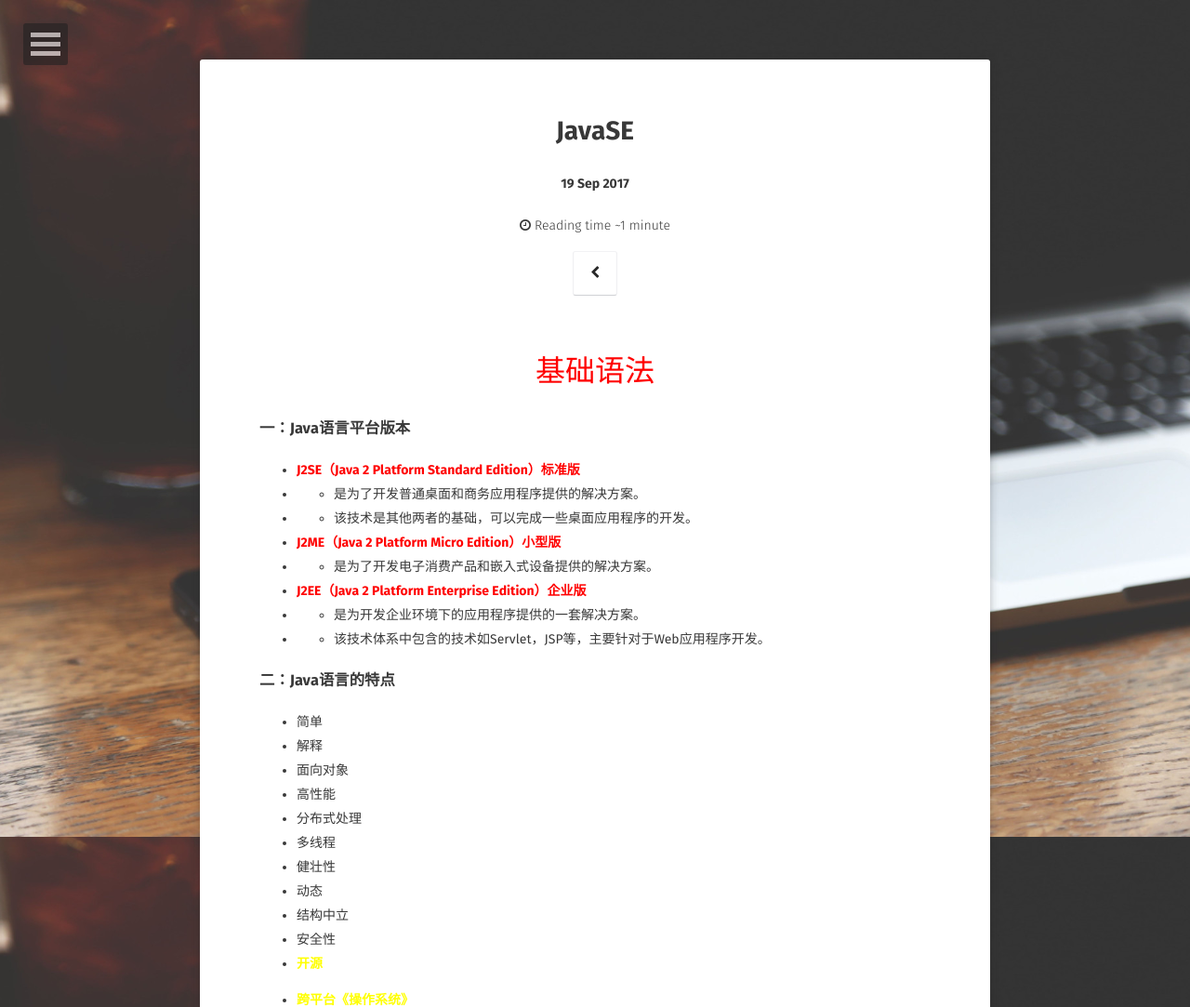
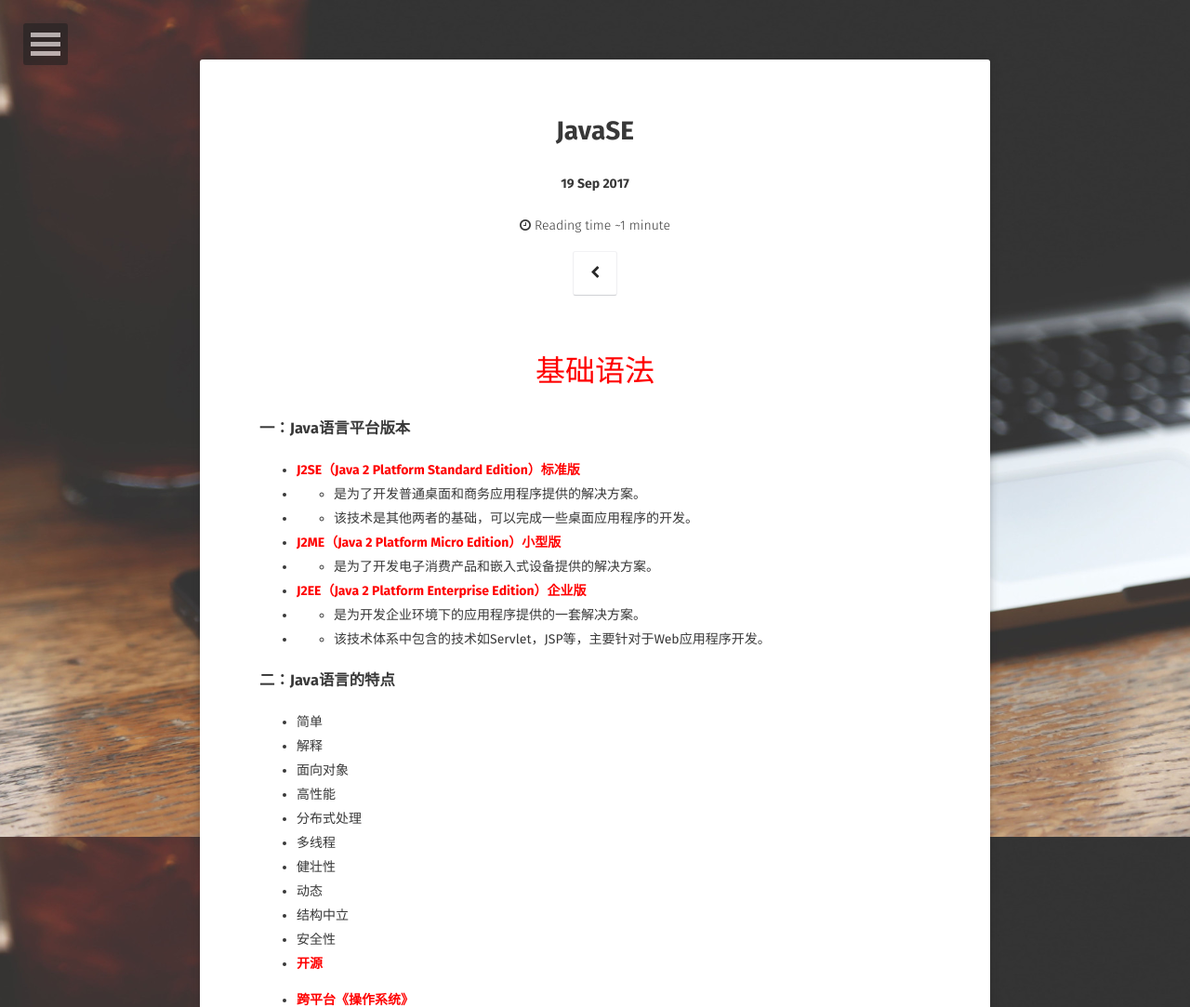
Before and after one commit to jackieliutao/javaStudyRoute, a Jekyll site: the page built from _posts/2017-09-18-JAVASE.md, in a window 1280 px wide. Shown: the top 1083 px of the page at 93% size. Built offline with Jekyll 4.4.1, drawn with Linux system fonts in a browser that asks for light colours; some web fonts are replaced; comment, search, counter and statistics services are not loaded; grey boxes are pictures that could not be loaded.

Commit message:
add content
add content

```diff
--- a/_posts/2017-09-18-JAVASE.md
+++ b/_posts/2017-09-18-JAVASE.md
@@ -40,8 +40,8 @@ comments: true
 * 动态
 * 结构中立
 * 安全性
-* **<font color="yellow">开源</font>**
-* **<font color="yellow">跨平台《操作系统》</font>**
+* **<font color="red">开源</font>**
+* **<font color="red">跨平台《操作系统》</font>**
 
 * ![image](images/java语言跨平台图解.png)
 
```
